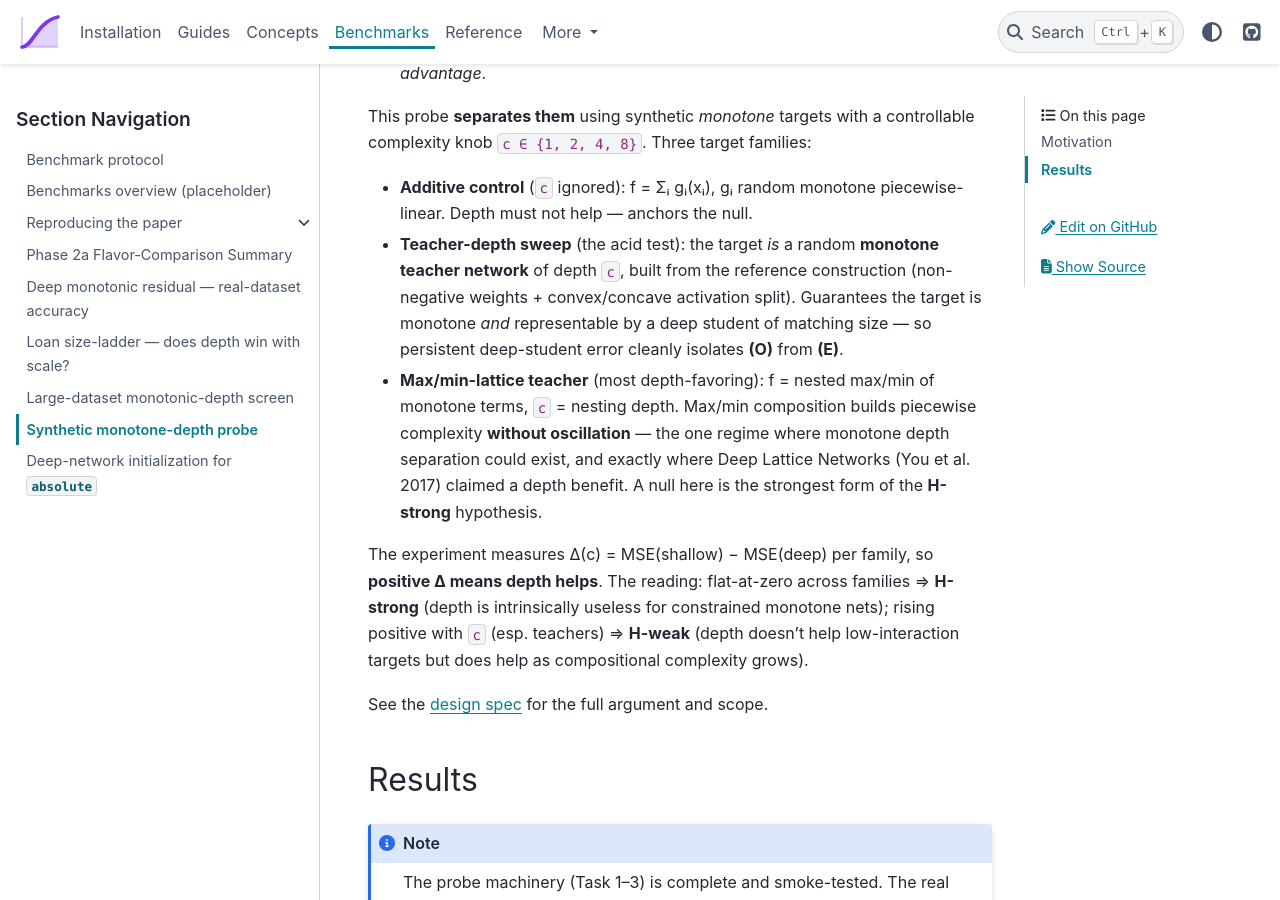
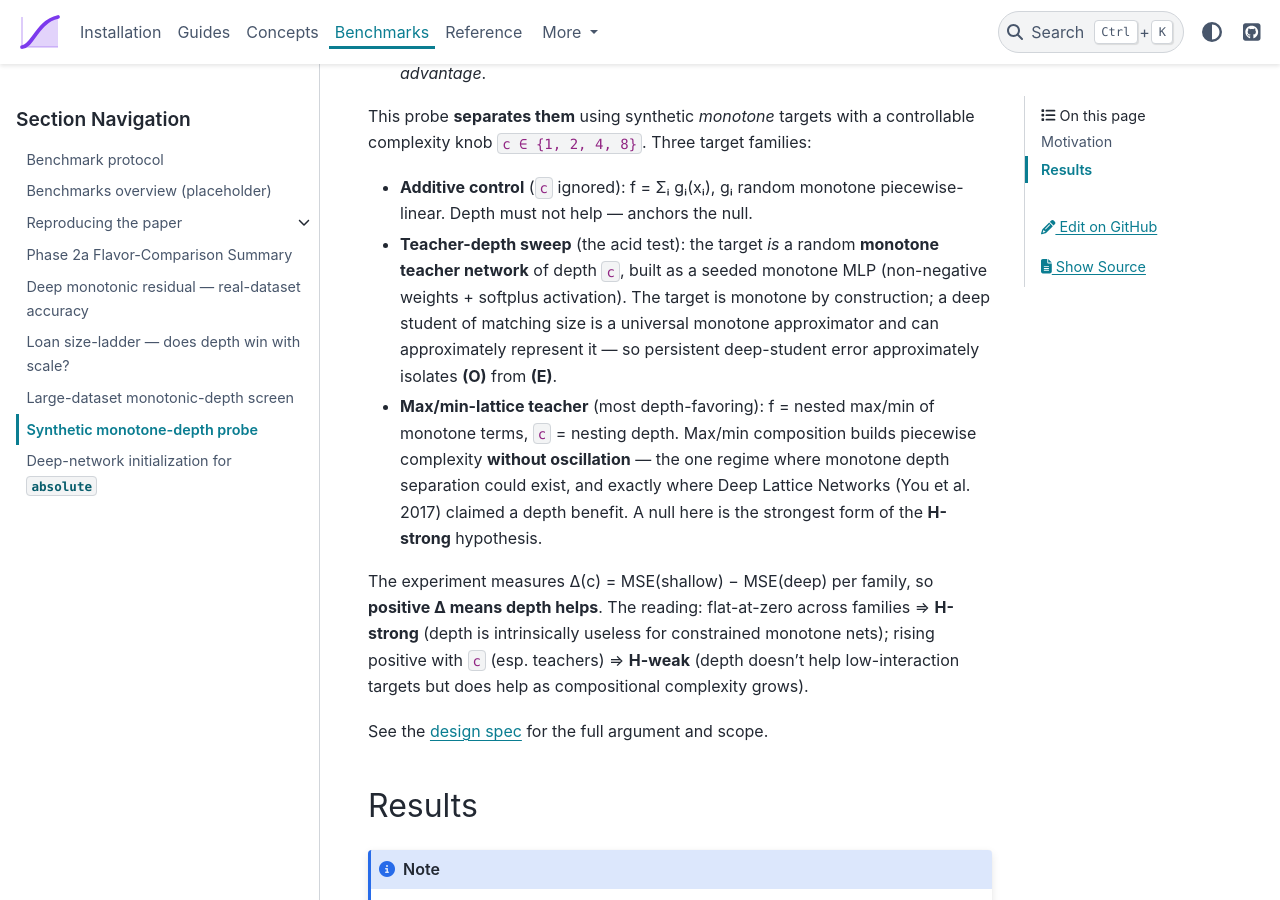
Before and after one commit to davorrunje/mononet, a Sphinx documentation site: the page built from docs/benchmarks/monotone-depth-probe.md, in a window 1280 px wide and 900 px high, scrolled down 794 px. Built offline with Sphinx 7.4.7 and the PyData theme 0.15.4, drawn with Linux system fonts in a browser that asks for light colours; pages that are not in the unit, such as notebooks, are missing from menus.

Commit message:
fix: accurate teacher/lattice description + optuna test guard (probe review)
- Add pytest.importorskip("optuna") guard to test_monotone_depth_probe_run.py
- Correct teacher description: "seeded monotone MLP (non-negative weights + softplus)" not "reference construction (convex/concave split)"
- Soften representability claim: student is universal approximator with approximate representability, not exact

Co-Authored-By: Claude Opus 4.8 <noreply@anthropic.com>

```diff
--- a/docs/benchmarks/monotone-depth-probe.md
+++ b/docs/benchmarks/monotone-depth-probe.md
@@ -35,10 +35,11 @@ controllable complexity knob `c ∈ {1, 2, 4, 8}`. Three target families:
   piecewise-linear. Depth must not help — anchors the null.
 
 - **Teacher-depth sweep** (the acid test): the target *is* a random **monotone
-  teacher network** of depth `c`, built from the reference construction
-  (non-negative weights + convex/concave activation split). Guarantees the
-  target is monotone *and* representable by a deep student of matching size —
-  so persistent deep-student error cleanly isolates **(O)** from **(E)**.
+  teacher network** of depth `c`, built as a seeded monotone MLP
+  (non-negative weights + softplus activation). The target is monotone by
+  construction; a deep student of matching size is a universal monotone
+  approximator and can approximately represent it — so persistent deep-student
+  error approximately isolates **(O)** from **(E)**.
 
 - **Max/min-lattice teacher** (most depth-favoring): f = nested max/min of
   monotone terms, `c` = nesting depth. Max/min composition builds piecewise
```
Also changed, not shown: 1 other file.
